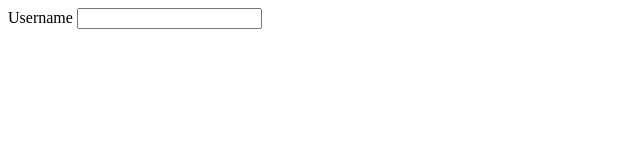
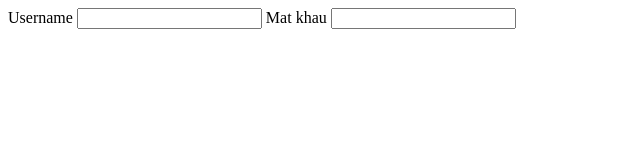
Before and after one commit to Anit008/ktra_cuoi, a plain HTML site: page index.html in a window 1280 px wide. Shown: the whole page, without its empty margins (0-640 px from the left). Drawn offline with Linux system fonts and the light colour scheme.

Commit message:
them label mat khau

```diff
--- a/index.html
+++ b/index.html
@@ -8,5 +8,7 @@
 </head>
 <label for="">Username</label>
 <input type="txtUsername">
+<label for="">Mat khau</label>
+<input type="txtmatkhau">
 
 </html>
```
